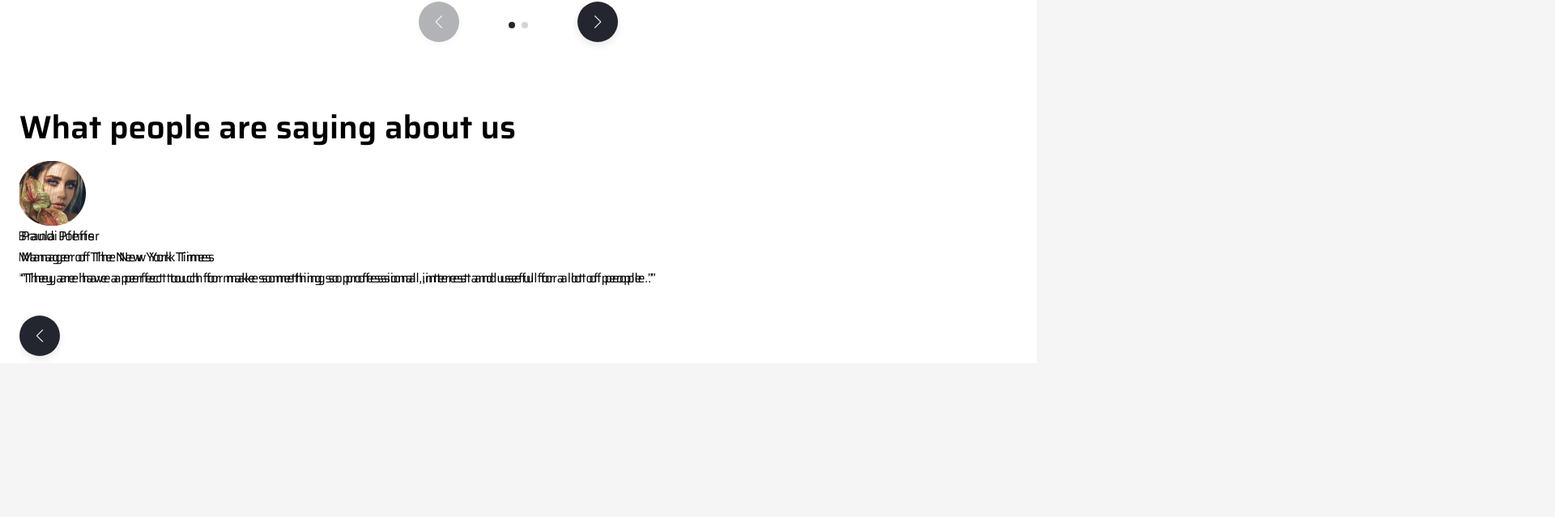
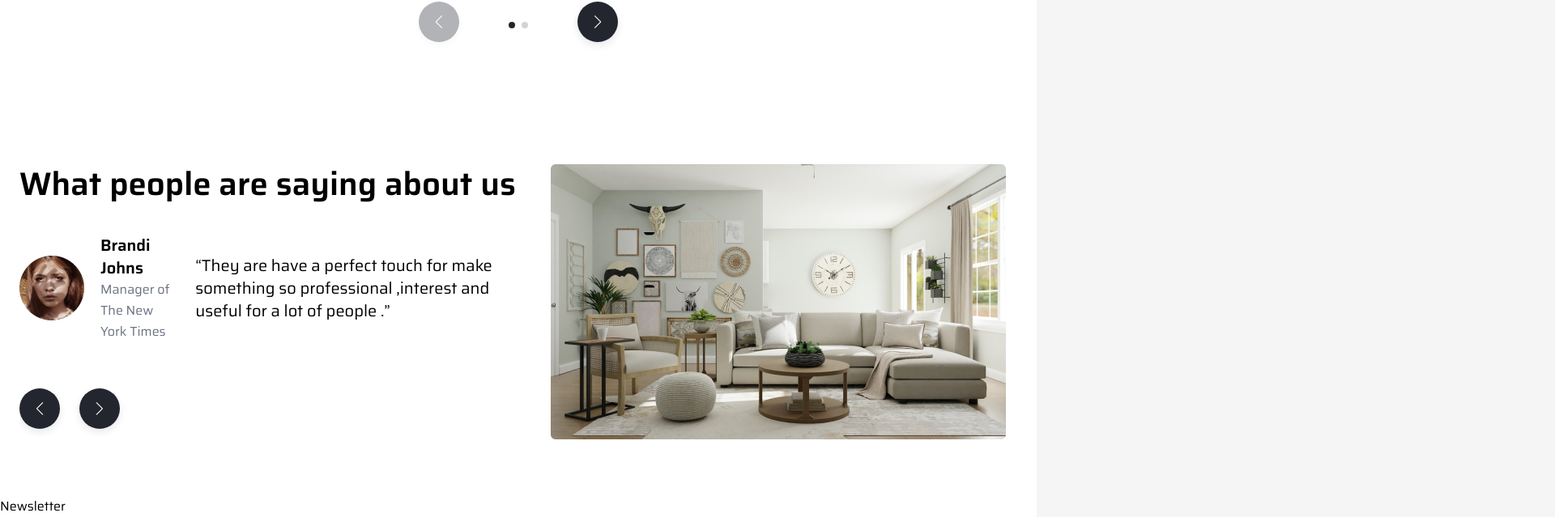
Before and after one commit to Isaiah-Mwinga/Furniture-palace, a React (Create React App) app: page / in a window 1280 px wide. Shown: the part 4043-4682 px from the top of the page at 81% size, 1920 px wide, since content can reach past the window. Before the commit the page ends 4492 px from the top, so only its background shows below. Built offline with nearby package versions, Linux system fonts and the light colour scheme; the HTML template or start-up script is replaced by a standard one.

Commit message:
furniture palace

```diff
--- a/src/App.js
+++ b/src/App.js
@@ -7,6 +7,8 @@ import NewItems from './components/NewItems';
 import FeaturesSecond from './components/FeaturesSecond';
 import Products from './components/Products';
 import Testimonial from './components/Testimonial';
+import Newsletter from './components/Newsletter';
+
 
 const App = () => {
   return (
@@ -17,6 +19,7 @@ const App = () => {
       <FeaturesSecond />
       <Products />
       <Testimonial />
+      <Newsletter />
     </div>
   );
 };
--- a/src/components/Testimonial.js
+++ b/src/components/Testimonial.js
@@ -9,14 +9,14 @@ import {testimonial} from '../data';
 
 const Testimonial = () => {
   //destructure testmonial
-  const {title, image} = testimonial;
+  const {image, title} = testimonial;
   return (
-    <section>
+    <section className='section'>
       <div className='container max-auto'>
         <div className='flex flex-col lg:flex-row lg:gap-x-10 gap-y-2'>
-          <div>
+          <div className='lg:max-w-[50%]'>
             {/* title */}
-            <h2 className='title'>{title}</h2>
+            <h2 className='title mb-9'>{title}</h2>
             {/* slider */}
             <TestimonialSlider />
           </div>
--- a/src/components/TestimonialSlider.js
+++ b/src/components/TestimonialSlider.js
@@ -25,15 +25,15 @@ const TestimonialSlider = () => {
         return (
           <SwiperSlide key={index}>
             <div className='flex flex-col min-h-[250px]'>
-              <div>
+              <div className='flex items-center gap-x-5 mb-9'>
                 {/* avatar */}
                 <img src={avatar.type} alt='' />
                 <div>
-                  <div>{name}</div>
-                  <div>{occupation}</div>
+                  <div className='text-xl font-semibold'>{name}</div>
+                  <div className='text-gray-500'>{occupation}</div>
                 </div>
                 {/* message */}
-                <div>{message}</div>
+                <div className='text-xl max-w-[570px]'>{message}</div>
               </div>
             </div>
           </SwiperSlide>
```
